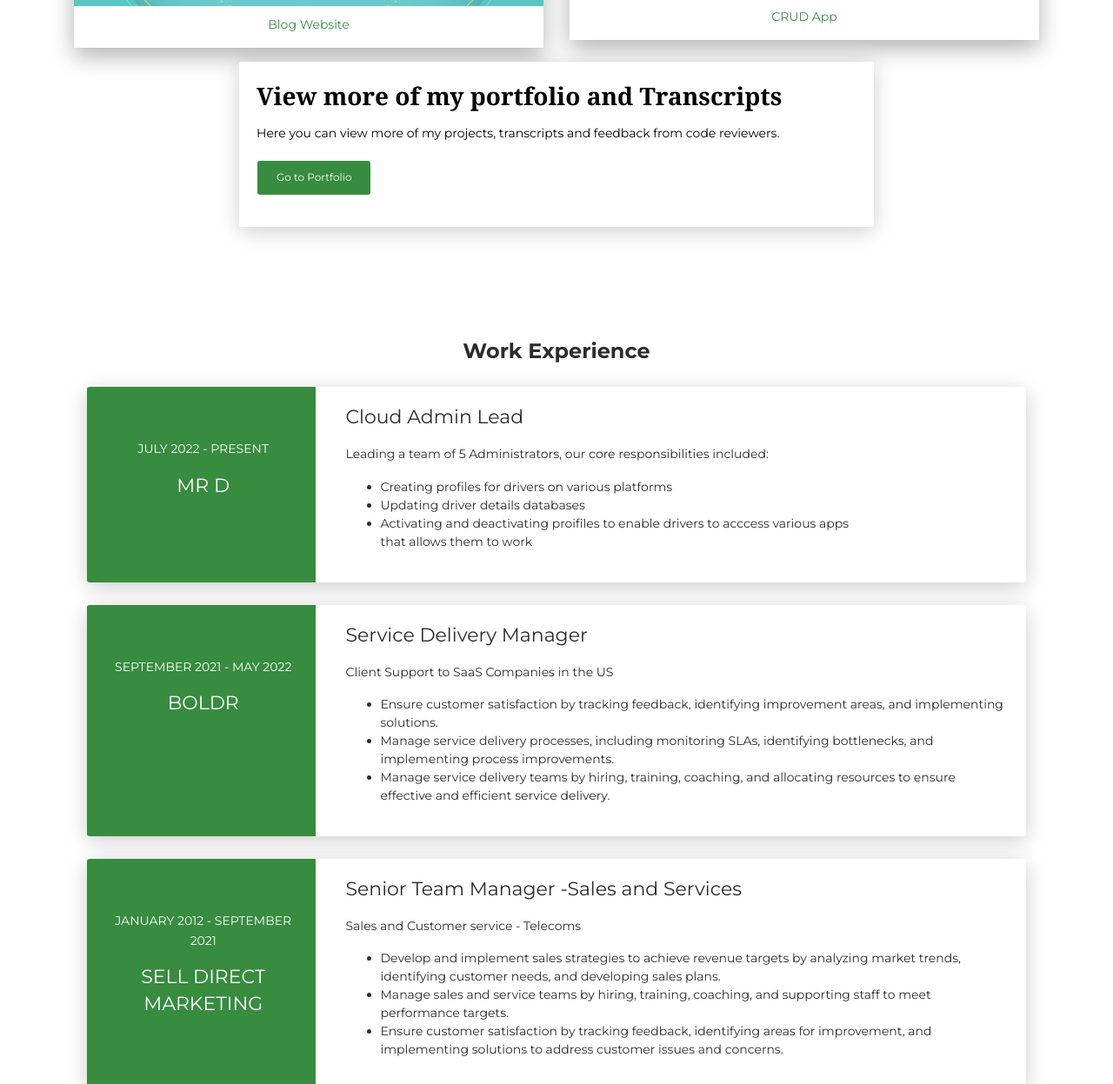
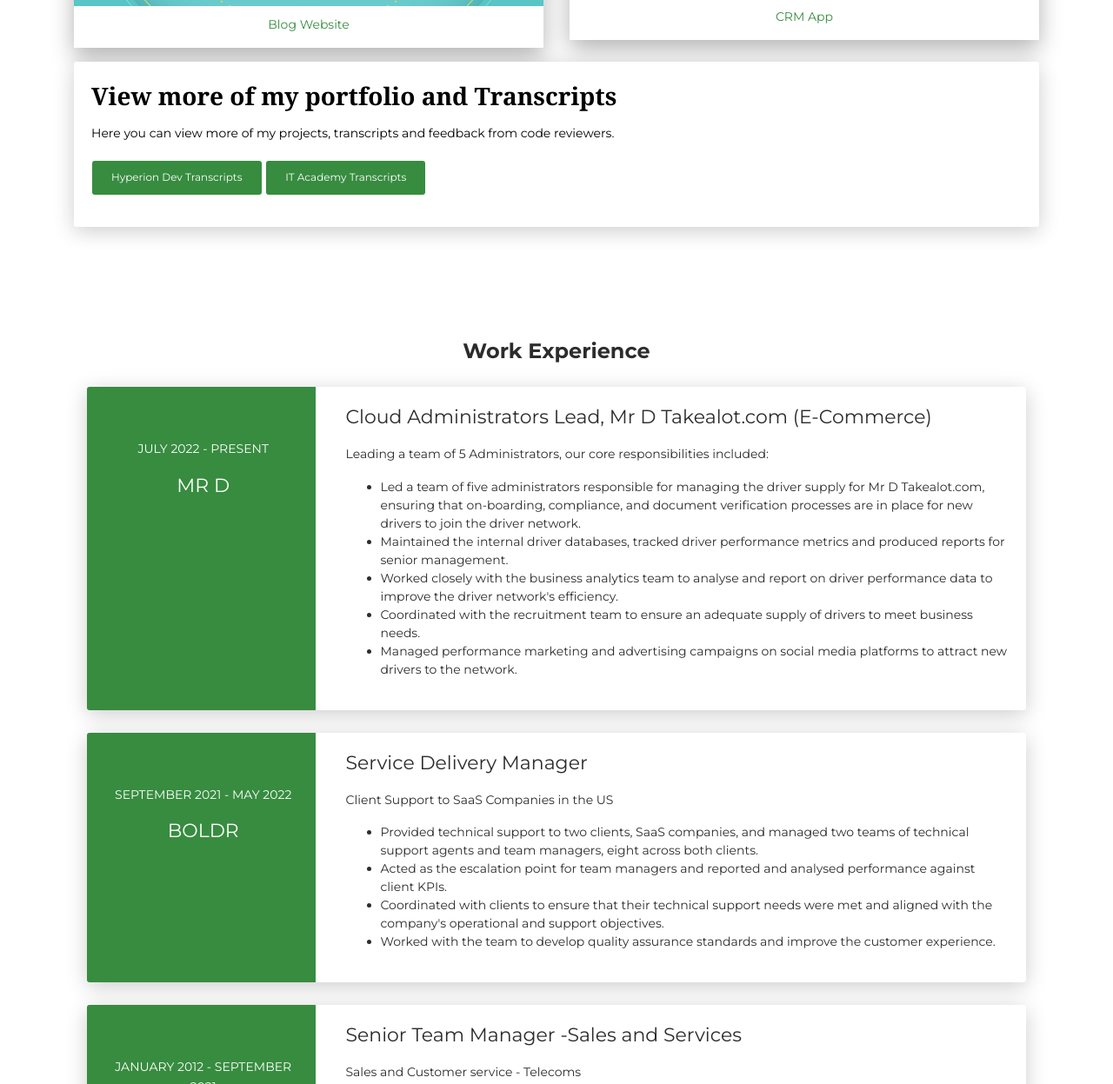
Before and after one commit to LeighSchaun/Portfolio-website, a plain HTML site: page index.html in a window 1280 px wide. Shown: the part 2433-3680 px from the top of the page at 87% size. Drawn offline with Linux system fonts and the light colour scheme.

Commit message:
Update index.html

```diff
--- a/index.html
+++ b/index.html
@@ -208,9 +208,11 @@
                   <figure class="cc-effect"><img src="images/best_to_do_apps.jpg" alt="Image"/>
                     <figcaption>
                       <div class="h4">Python Project</div>
+
                       <p>Inventory Manager</p>
                     </figcaption>
                     <span style="display: inline-block; text-align: center;"><figure>Inventory Manager</a></div></span>
+
               <div class="cc-porfolio-image img-raised" data-aos="fade-up" data-aos-anchor-placement="top-bottom"><a href="https://onegcpt.co.za/" target="_blank">
                   <figure class="cc-effect"><img src="images/what-is-a-blog-website.png" alt="Image"/>
                     <figcaption>
@@ -228,24 +230,25 @@
                     </figcaption>
 
                     <span style="display: inline-block; text-align: center;"><figure>Task Manager</a></div></span>
-              <div class="cc-porfolio-image img-raised" data-aos="fade-up" data-aos-anchor-placement="top-bottom"><a href="https://github.com/LeighSchaun/Django-Band_Registry_app" target="_blank">
+              <div class="cc-porfolio-image img-raised" data-aos="fade-up" data-aos-anchor-placement="top-bottom"><a href="https://github.com/LeighSchaun/Django---CRM_APP" target="_blank">
                   <figure class="cc-effect"><img src="images/django.png" alt="Image"/>
                     <figcaption>
-                      <div class="h4">Django</div>
-                      <p>CRUD App </p>
+                      <div class="h4">Python/Django</div>
+                      <p>CRM App</p>
                     </figcaption>
-                    <span style="display: inline-block; text-align: center;"><figure>CRUD App</a></div></span>
+                    <span style="display: inline-block; text-align: center;"><figure>CRM App</a></div></span>
             </div>
           </div>
         </div>
       </div>
       <div class="row justify-content-center">
-        <div class="col-lg-8">
+        <div class="col-lg-12">
           <div class="card">
             <div class="card-body">
               <h5 class="card-title" style="color: black; font-family: Georgia, serif; font-size: 28px; font-weight: bold;">View more of my portfolio and Transcripts</h5>
               <p class="card-text" style="color: black;">Here you can view more of my projects, transcripts and feedback from code reviewers.</p>
-              <a href="https://www.hyperiondev.com/portfolio/97595/" target="_blank" class="btn btn-primary">Go to Portfolio</a>
+              <a href="https://www.hyperiondev.com/portfolio/97595/" target="_blank" class="btn btn-primary">Hyperion Dev Transcripts</a>
+              <a href="https://drive.google.com/file/d/1Y2rrL839KALTDXeyvuhGojEvP0E0IfPy/view?usp=share_link" target="_blank" class="btn btn-primary">IT Academy Transcripts</a>
             </div>
           </div>
         </div>
@@ -264,12 +267,14 @@
         </div>
         <div class="col-md-9" data-aos="fade-left" data-aos-offset="50" data-aos-duration="500">
           <div class="card-body">
-            <div class="h5">Cloud Admin Lead</div>
+            <div class="h5">Cloud Administrators Lead, Mr D Takealot.com (E-Commerce)</div>
             <p>Leading a team of 5 Administrators, our core responsibilities included:
               <ul>
-                <li>Creating profiles for drivers on various platforms</li>
-                <li>Updating driver details databases</li>
-                <li>Activating and deactivating proifiles to enable drivers to acccess various apps <br>that allows them to work</li>
+                <li>Led a team of five administrators responsible for managing the driver supply for Mr D Takealot.com, ensuring that on-boarding, compliance, and document verification processes are in place for new drivers to join the driver network. </li>
+                <li>Maintained the internal driver databases, tracked driver performance metrics and produced reports for senior management.</li>
+                <li>Worked closely with the business analytics team to analyse and report on driver performance data to improve the driver network's efficiency.</li>
+                <li>Coordinated with the recruitment team to ensure an adequate supply of drivers to meet business needs.</li>
+                <li>Managed performance marketing and advertising campaigns on social media platforms to attract new drivers to the network.</li>
               </ul>
 
 
@@ -291,9 +296,11 @@
             <div class="h5">Service Delivery Manager</div>
             <p> Client Support to SaaS Companies in the US
               <ul>
-                <li>Ensure customer satisfaction by tracking feedback, identifying improvement areas, and implementing solutions.</li>
-                <li>Manage service delivery processes, including monitoring SLAs, identifying bottlenecks, and implementing process improvements.</li>
-                <li>Manage service delivery teams by hiring, training, coaching, and allocating resources to ensure effective and efficient service delivery.</li>
+                <li>Provided technical support to two clients, SaaS companies, and managed two teams of technical support agents and team managers, eight across both clients.</li>
+                <li>Acted as the escalation point for team managers and reported and analysed performance against client KPIs.</li>
+                <li>Coordinated with clients to ensure that their technical support needs were met and aligned with the company's operational and support objectives.</li>
+                <li>Worked with the team to develop quality assurance standards and improve the customer experience.</li>
+
               </ul>
             </p>
           </div>
@@ -313,9 +320,11 @@
             <div class="h5">Senior Team Manager -Sales and Services</div>
             <p> Sales and Customer service - Telecoms
               <ul>
-                <li>Develop and implement sales strategies to achieve revenue targets by analyzing market trends, identifying customer needs, and developing sales plans.</li>
-                <li>Manage sales and service teams by hiring, training, coaching, and supporting staff to meet performance targets.</li>
-                <li>Ensure customer satisfaction by tracking feedback, identifying areas for improvement, and implementing solutions to address customer issues and concerns.</li>
+                <li>Led a team of 120-140 outbound call centre agents, including 5-7 sales team leaders, to achieve sales targets for Telkom, LTE, broadband, internet, and mobile services.</li>
+                <li>Developed quality employees within the call centre to take on leadership positions, determined quality assurance benchmarks, and set standards for improvement.</li>
+                <li>Established and oversaw performance targets for call centre associates, estimated expected changes in business operations and made proactive adjustments to employee schedules and inventory levels to address needs.</li>
+                <li>Created clear and effective policies governing all aspects of employee work and interaction with customers, and directed training and retraining of employees to boost performance and enhance business results.</li>
+                <li>Managed internal operational standards and productivity targets for sales figures, initiated new sales and marketing plans for product roll-outs, including developing sales, distribution, and media strategy.</li>
               </ul>
 
 
@@ -377,7 +386,7 @@
           <div class="card-body">
             <div class="h5">Software Development</div>
             <p class="category">College SA</p>
-            <p> Systems Development (NQF 5) - in progress
+            <p> Systems Development (NQF 5) - Completed
               <ul>
                 <li>HTML,CSS, Javascript</li>
                 <li>Java SE11</li>
```
